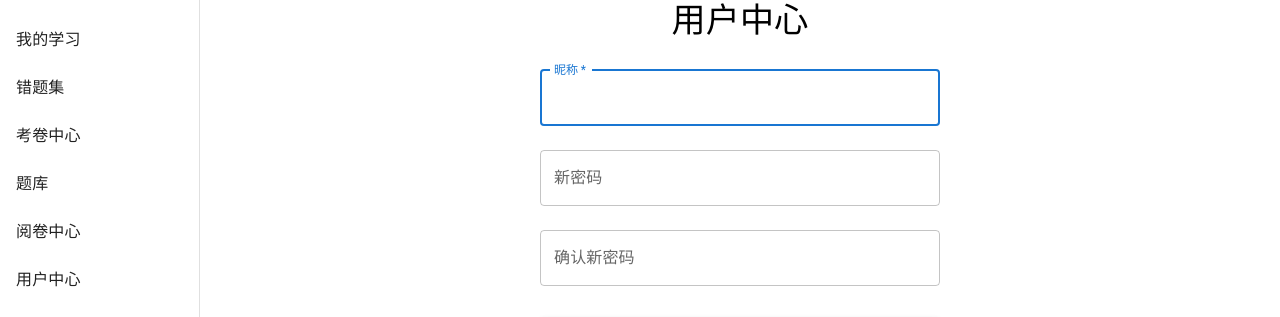
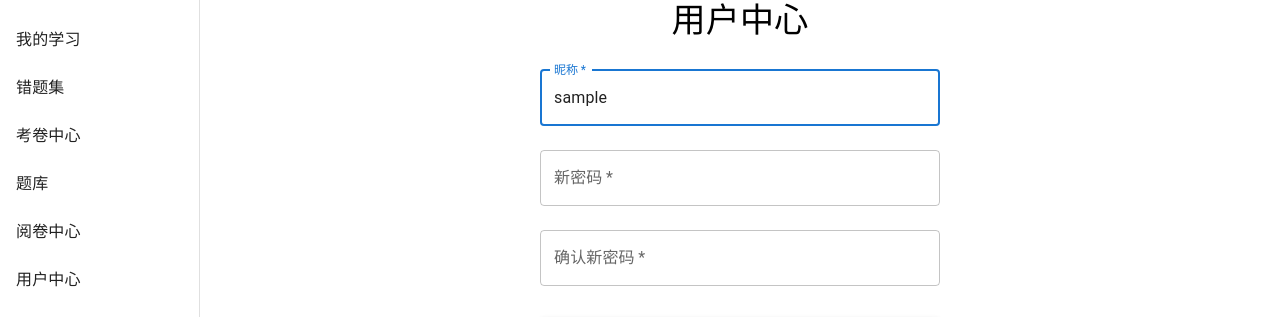
Before and after one commit to taurusjun/my-react-test2, a React (Create React App) app: page /user-center in a window 1280 px wide. Shown: the part 152-469 px from the top of the page. Built offline with nearby package versions, Linux system fonts and the light colour scheme; sample sign-in values are in the browser's storage; what axios-mock-adapter would draw is missing.

Commit message:
user center

```diff
--- a/src/contexts/UserContext.jsx
+++ b/src/contexts/UserContext.jsx
@@ -14,7 +14,7 @@ export const UserProvider = ({ children }) => {
 
   const login = (userData) => {
     setUser(userData);
-    // 可以在这里添加将用户信息保存到本地存储的逻辑
+    localStorage.setItem("user", JSON.stringify(userData)); // 登录时保存用户信息到本地存储
   };
 
   const logout = () => {
@@ -23,8 +23,16 @@ export const UserProvider = ({ children }) => {
     localStorage.removeItem("username"); // 从本地存储中移除用户名
   };
 
+  const updateUser = (updatedData) => {
+    setUser((prevUser) => {
+      const newUser = { ...prevUser, ...updatedData }; // 合并旧用户数据和新数据
+      localStorage.setItem("user", JSON.stringify(newUser)); // 更新本地存储中的用户信息
+      return newUser; // 返回更新后的用户数据
+    });
+  };
+
   return (
-    <UserContext.Provider value={{ user, login, logout }}>
+    <UserContext.Provider value={{ user, login, logout, updateUser }}>
       {children}
     </UserContext.Provider>
   );
--- a/src/mocks/setupMocks.jsx
+++ b/src/mocks/setupMocks.jsx
@@ -96,7 +96,16 @@ mock.onPut("/api/user").reply((config) => {
     return [400, { message: "密码长度不能少于6个字符" }];
   }
 
-  return [200, { message: "用户信息更新成功" }];
+  // 返回更新后的用户数据
+  return [
+    200,
+    {
+      id: 1,
+      username: "testuser",
+      nickname: nickname, // 返回更新后的昵称
+      role: "student",
+    },
+  ];
 });
 
 // 修改 /api/my-exams 的模拟数据
@@ -1115,7 +1124,7 @@ mock.onGet(/\/api\/examview\/.*/).reply((config) => {
                 score: 2,
                 rate: 4,
                 explanation:
-                  "法拉第电��感应定律表明，感应电动势的大小与穿过闭合回路的磁通量变化率的大小成正比。",
+                  "法拉第电感应定律表明，感应电动势的大小与穿过闭合回路的磁通量变化率的大小成正比。",
                 uiType: "fill_in_blank",
                 answer: ["磁通量"],
                 answerImage: null,
@@ -1165,7 +1174,7 @@ mock.onGet(/\/api\/examview\/.*/).reply((config) => {
         name: "计算题",
         order_in_exam: 3,
         questions: [
-          // ���留原有的计算题（2个questionDetails）
+          // 留原有的计算题（2个questionDetails）
           {
             uuid: "question-12",
             type: "calculation",
--- a/src/pages/user/UserCenter.jsx
+++ b/src/pages/user/UserCenter.jsx
@@ -1,4 +1,4 @@
-import React, { useState, useContext } from "react";
+import React, { useState, useContext, useEffect } from "react";
 import { UserContext } from "../../contexts/UserContext";
 import CommonLayout from "../../layouts/CommonLayout";
 import CommonBreadcrumbs from "../../components/CommonBreadcrumbs";
@@ -12,10 +12,11 @@ import {
   Alert,
 } from "@mui/material";
 import { menuItems } from "../../config/menuItems";
+import axios from "axios";
 
 const UserCenter = () => {
   const { user, updateUser } = useContext(UserContext);
-  const [nickname, setNickname] = useState(user?.nickname || "");
+  const [nickname, setNickname] = useState(user?.username || "");
   const [newPassword, setNewPassword] = useState("");
   const [confirmPassword, setConfirmPassword] = useState("");
   const [snackbar, setSnackbar] = useState({
@@ -24,8 +25,25 @@ const UserCenter = () => {
     severity: "success",
   });
 
+  useEffect(() => {
+    if (user) {
+      setNickname(user.username);
+    }
+  }, [user]);
+
   const handleSubmit = async (e) => {
     e.preventDefault();
+
+    // 检查新密码和确认密码是否为空
+    if (!newPassword) {
+      setSnackbar({
+        open: true,
+        message: "新密码不能为空",
+        severity: "error",
+      });
+      return;
+    }
+
     if (newPassword !== confirmPassword) {
       setSnackbar({
         open: true,
@@ -36,7 +54,13 @@ const UserCenter = () => {
     }
 
     try {
-      await updateUser({ nickname, newPassword });
+      // 调用后端接口更新用户信息并获取返回的用户数据
+      const response = await axios.put("/api/user", { nickname, newPassword });
+      const userData = response.data; // 获取返回的用户数据
+
+      // 调用 UserContext 中的 updateUser 更新用户信息
+      updateUser(userData); // 使用返回的 userData 更新用户信息
+
       setSnackbar({
         open: true,
         message: "用户信息更新成功",
@@ -98,6 +122,7 @@ const UserCenter = () => {
         />
         <TextField
           margin="normal"
+          required
           name="newPassword"
           label="新密码"
           type="password"
@@ -109,6 +134,7 @@ const UserCenter = () => {
         />
         <TextField
           margin="normal"
+          required
           name="confirmPassword"
           label="确认新密码"
           type="password"
```
